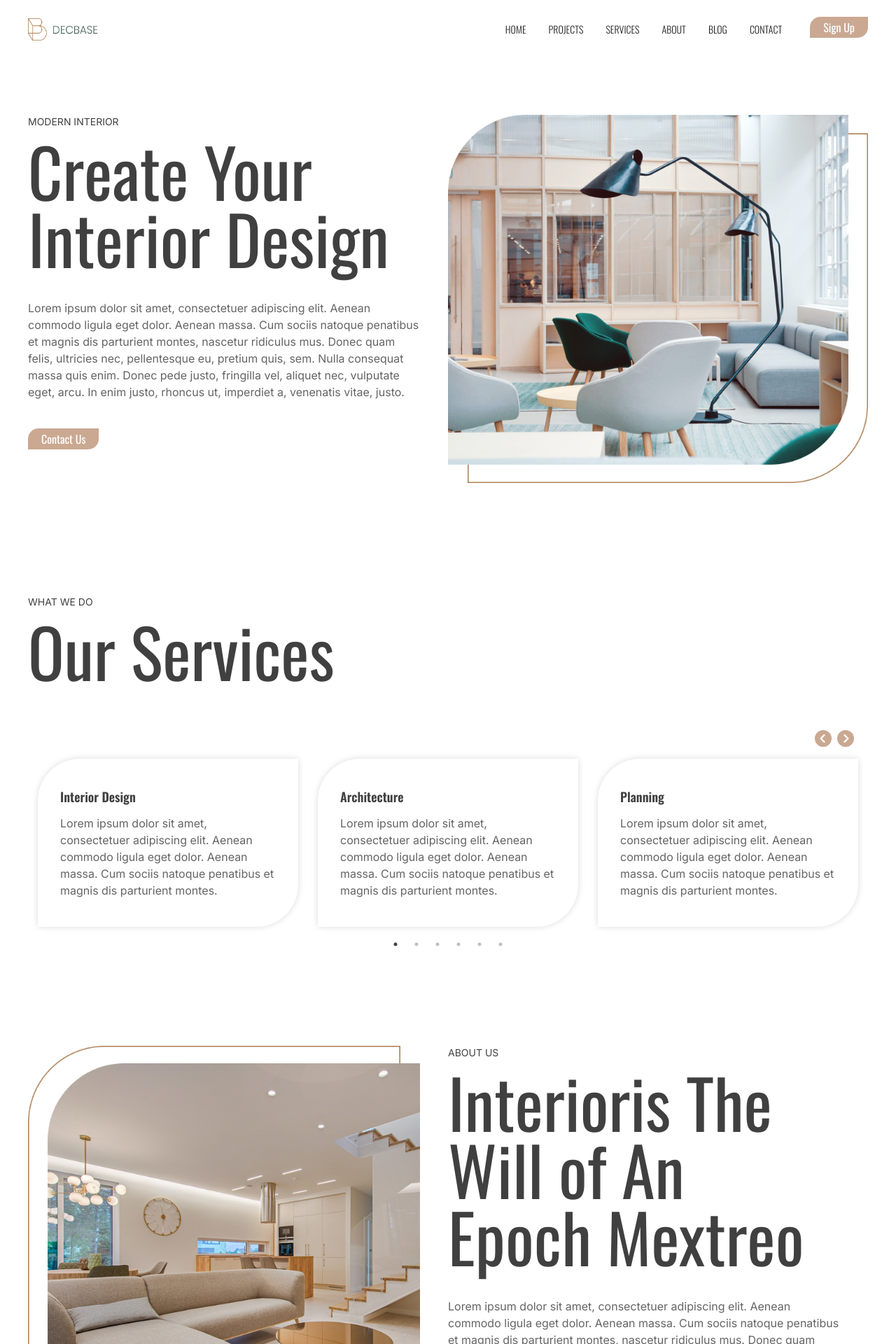
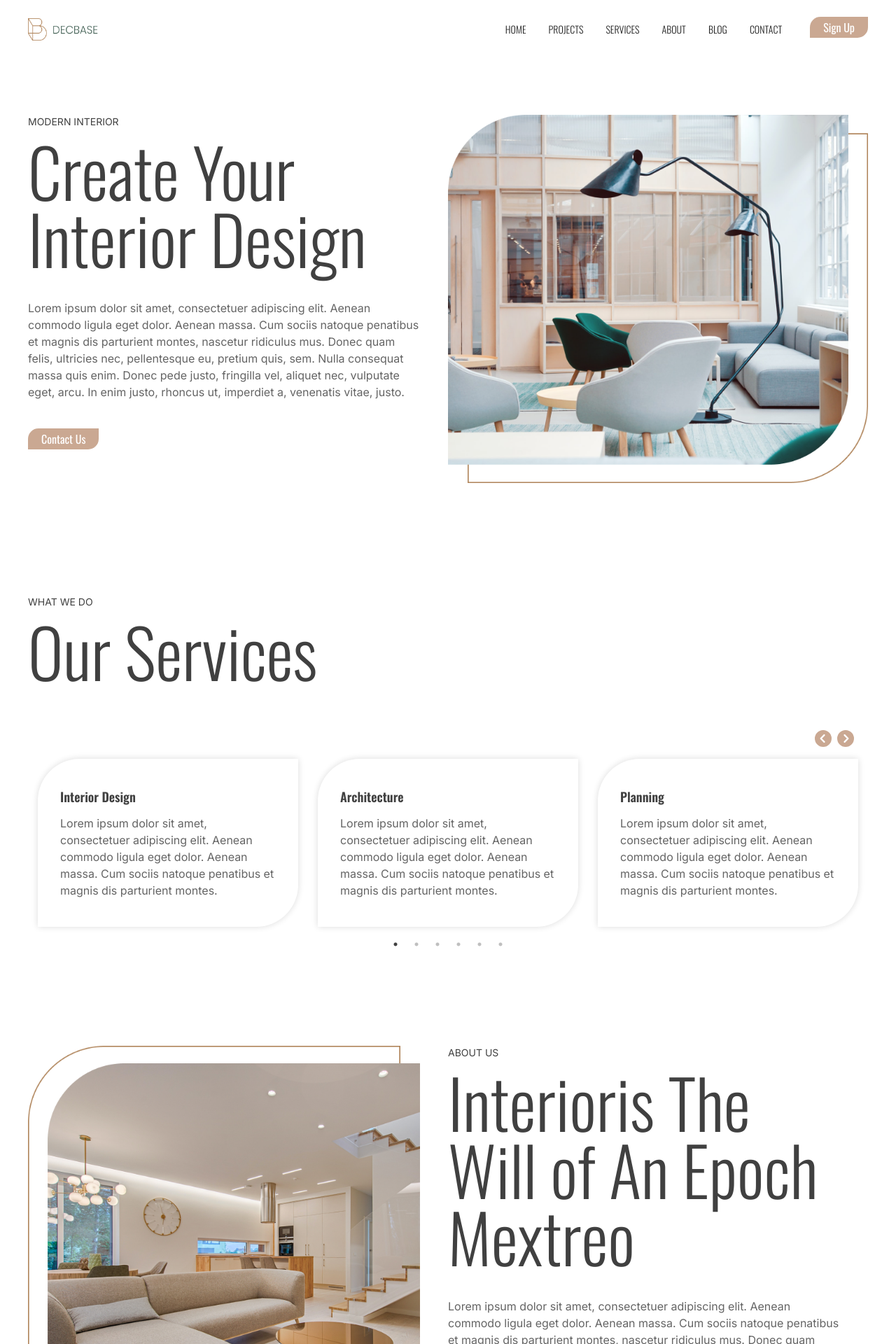
Before and after one commit to MaksymZerkakh/decbase-modern-interior, a Next.js app: page / in a window 1280 px wide. Shown: the top 1920 px of the page at 70% size. Built offline with nearby package versions, Linux system fonts and the light colour scheme.

Commit message:
Adding Oswald Font

```diff
--- a/package.json
+++ b/package.json
@@ -27,6 +27,7 @@
     "react-dom": "18.2.0",
     "react-slick": "^0.29.0",
     "slick-carousel": "^1.8.1",
-    "tailwindcss": "3.3.3"
+    "tailwindcss": "3.3.3",
+    "typeface-oswald": "^1.1.13"
   }
 }
--- a/src/app/components/About.jsx
+++ b/src/app/components/About.jsx
@@ -21,7 +21,7 @@ const About = () => {
 
             <div className="lg:w-2/4 md:pr-10">
                 <div className="text-sm uppercase">About Us</div>
-                <h2 className="text-5xl md:text-8xl pt-3 pb-10 font-normal">Interioris The Will of An Epoch Mextreo</h2>
+                <h2 className="text-5xl md:text-8xl pt-3 pb-10 font-light">Interioris The Will of An Epoch Mextreo</h2>
                 <p>Lorem ipsum dolor sit amet, consectetuer adipiscing elit. Aenean commodo ligula eget dolor. Aenean massa. Cum sociis natoque penatibus et magnis dis parturient montes, nascetur ridiculus mus. Donec quam felis, ultricies nec, pellentesque eu, pretium quis, sem. Nulla consequat massa quis enim. Donec pede justo, fringilla vel, aliquet nec, vulputate eget, arcu. In enim justo, rhoncus ut, imperdiet a, venenatis vitae, justo. </p>
                 <div className="pt-10"><CustomButton>Learn More</CustomButton></div>
             </div>
--- a/src/app/components/Data.jsx
+++ b/src/app/components/Data.jsx
@@ -6,7 +6,7 @@ const Data = () => {
   return (
     <section className="py-20 background-color">
       <WrapperContainer>
-        <h2 className="text-center text-4xl">3000+ Completed Work Which WE have Successfully Done</h2>
+        <h2 className="text-center text-4xl font-light">3000+ Completed Work Which WE have Successfully Done</h2>
         <RowContainer className="md:justify-around py-10 flex-col md:flex-row items-center justify-center">
           {expertiseContent.map((blurb, index) => (
             <>
--- a/src/app/components/Experience.jsx
+++ b/src/app/components/Experience.jsx
@@ -15,7 +15,7 @@ const Experience = () => {
                     height={300}
                     priority
                 />
-                <h2 className="text-5xl md:text-8xl pt-3 pb-10 font-normal">Create Your Interior Design</h2>
+                <h2 className="text-5xl md:text-8xl pt-3 pb-10 font-light">Create Your Interior Design</h2>
                 <div className="pt-5"><CustomButton>Contact Us</CustomButton></div>
             </div>
 
--- a/src/app/components/Hero.jsx
+++ b/src/app/components/Hero.jsx
@@ -8,7 +8,7 @@ const Hero = () => {
             <RowContainer>
                 <div className="lg:w-2/4 order-2 lg:order-1 md:pr-10">
                     <div className="text-sm uppercase">Modern Interior</div>
-                    <h1 className="text-5xl md:text-8xl pt-3 pb-10 font-normal">Create Your Interior Design</h1>
+                    <h1 className="text-5xl md:text-8xl pt-3 pb-10 font-light">Create Your Interior Design</h1>
                     <p>Lorem ipsum dolor sit amet, consectetuer adipiscing elit. Aenean commodo ligula eget dolor. Aenean massa. Cum sociis natoque penatibus et magnis dis parturient montes, nascetur ridiculus mus. Donec quam felis, ultricies nec, pellentesque eu, pretium quis, sem. Nulla consequat massa quis enim. Donec pede justo, fringilla vel, aliquet nec, vulputate eget, arcu. In enim justo, rhoncus ut, imperdiet a, venenatis vitae, justo. </p>
                     <div className="pt-10"><CustomButton>Contact Us</CustomButton></div>
                 </div>
--- a/src/app/components/Services.jsx
+++ b/src/app/components/Services.jsx
@@ -50,7 +50,7 @@ const Services = () => {
             <WrapperContainer>
             <div className="pb-5">
                 <div className="text-sm uppercase">What We Do</div>
-                <h2 className="text-5xl md:text-8xl pt-3 pb-10 font-normal">Our Services</h2>
+                <h2 className="text-5xl md:text-8xl pt-3 pb-10 font-light">Our Services</h2>
             </div>
 
             <div className="flex justify-end pr-5 slider-con">
--- a/src/app/layout.jsx
+++ b/src/app/layout.jsx
@@ -1,6 +1,7 @@
 import './style.css'
 import { Inter } from 'next/font/google'
 import { Header, Footer } from './components'
+import 'typeface-oswald';
 
 const inter = Inter({ subsets: ['latin'] })
 
@@ -12,6 +13,10 @@ export const metadata = {
 export default function RootLayout({ children }) {
   return (
     <html lang="en">
+      <head>
+        <link href="https://fonts.googleapis.com/css2?family=Oswald:wght@200;300;400;500;600;700&display=swap" rel="stylesheet" />
+      </head>
+
       <body className={inter.className}>
         <Header />
         {children}
--- a/src/app/sass/abstracts/variables/_typography.scss
+++ b/src/app/sass/abstracts/variables/_typography.scss
@@ -1,5 +1,3 @@
-@import url('https://fonts.googleapis.com/css2?family=Oswald:wght@200;300;400;500;600;700&display=swap');
-
 // stylelint-disable value-keyword-case
 $font__main: -apple-system, BlinkMacSystemFont, "Segoe UI", Roboto, Oxygen-Sans, Ubuntu, Cantarell, "Helvetica Neue", sans-serif;
 $font__header: "Oswald", sans-serif;
--- a/src/app/style.css
+++ b/src/app/style.css
@@ -49,7 +49,6 @@ Nicolas Gallagher and Jonathan Neal https://necolas.github.io/normalize.css/
 	- Alignments
 
 --------------------------------------------------------------*/
-@import url("https://fonts.googleapis.com/css2?family=Oswald:wght@200;300;400;500;600;700&display=swap");
 /*--------------------------------------------------------------
 # Generic
 --------------------------------------------------------------*/
```
Also changed, not shown: 2 other files (tests, documents, lock files or other folders).
